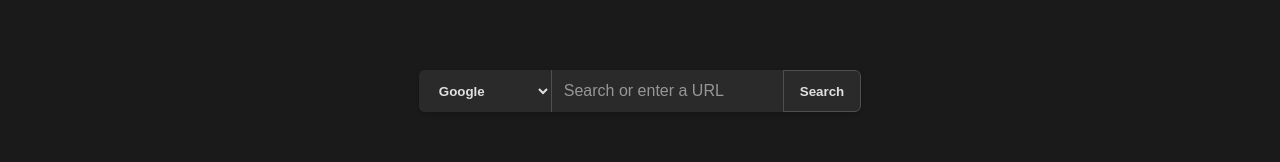
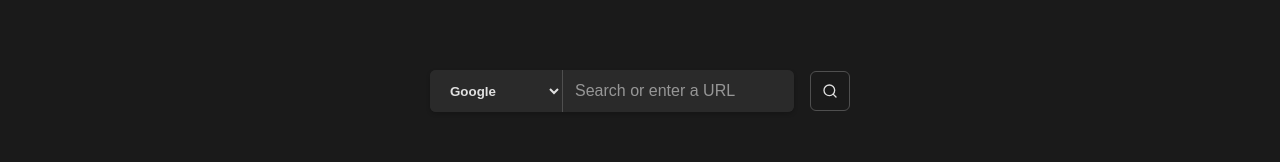
Before and after one commit to redradman/foxdash, a Svelte app: page / in a window 1280 px wide. Shown: the part 256-418 px from the top of the page. Built offline with nearby package versions, Linux system fonts and the light colour scheme.

Commit message:
update search button

```diff
--- a/src/components/SearchBar.svelte
+++ b/src/components/SearchBar.svelte
@@ -32,20 +32,27 @@
       on:keydown={(e) => e.key === 'Enter' && handleSearch()}
       placeholder="Search or enter a URL"
     />
-    <button on:click={handleSearch}>Search</button>
   </div>
+  <button on:click={handleSearch} title="Search">
+    <svg width="18" height="18" viewBox="0 0 24 24" fill="none" stroke="currentColor" stroke-width="2" stroke-linecap="round" stroke-linejoin="round">
+      <circle cx="11" cy="11" r="8"></circle>
+      <path d="m21 21-4.35-4.35"></path>
+    </svg>
+  </button>
 </div>
 
 <style>
   .search-container {
     display: flex;
     justify-content: center;
+    align-items: center;
+    gap: 1rem;
   }
 
   .search-bar {
     display: flex;
     width: 100%;
-    max-width: 600px;
+    max-width: 800px;
     background-color: var(--surface-color);
     border-radius: var(--border-radius);
     box-shadow: var(--box-shadow);
@@ -88,7 +95,28 @@
   }
 
   button {
-    border-top-left-radius: 0;
-    border-bottom-left-radius: 0;
+    border: 1px solid var(--primary-color);
+    background-color: transparent;
+    color: var(--on-surface-color);
+    padding: 0.5rem;
+    border-radius: var(--border-radius);
+    cursor: pointer;
+    display: flex;
+    align-items: center;
+    justify-content: center;
+    min-width: 40px;
+    height: 40px;
+    transition: background-color var(--transition-speed), color var(--transition-speed);
+    flex-shrink: 0;
+  }
+
+  button:hover {
+    background-color: var(--primary-color);
+    color: var(--on-primary-color);
+  }
+
+  button svg {
+    width: 16px;
+    height: 16px;
   }
 </style>
```
